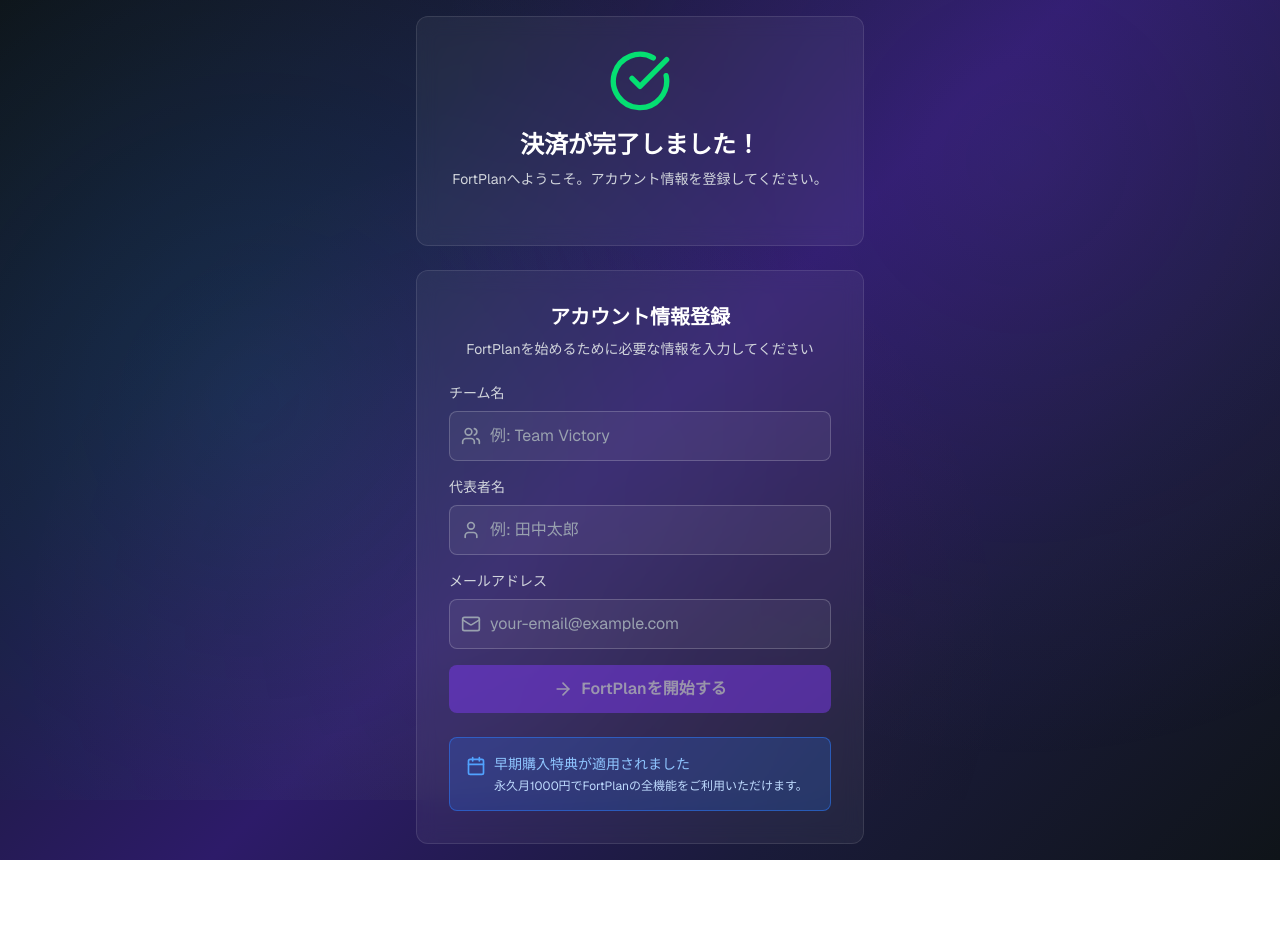
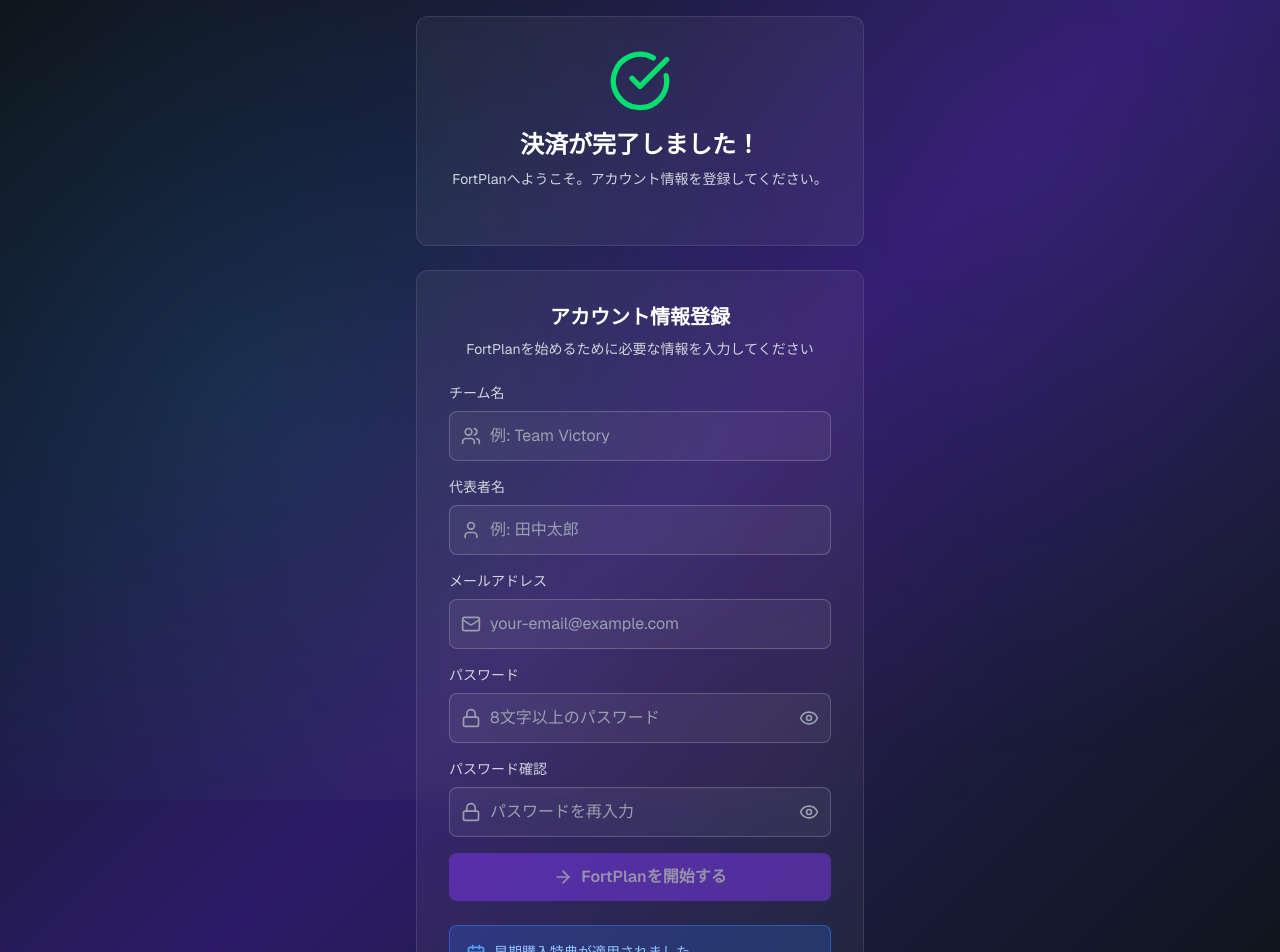
Before and after one commit to gyakuten55/fortplan, a Next.js app: page /success in a window 1280 px wide. Shown: the top 952 px of the page. Before the commit the page ends 860 px from the top, so only its background shows below. Built offline with nearby package versions, Linux system fonts and the light colour scheme.

Commit message:
Feature: Add password setup to success page registration form

```diff
--- a/src/app/success/page.tsx
+++ b/src/app/success/page.tsx
@@ -2,7 +2,7 @@
 
 import { useState, useEffect, Suspense } from 'react';
 import { useRouter, useSearchParams } from 'next/navigation';
-import { CheckCircle, User, Mail, Users, Calendar, ArrowRight } from 'lucide-react';
+import { CheckCircle, User, Mail, Users, Calendar, ArrowRight, Lock, Eye, EyeOff } from 'lucide-react';
 import { userStorage, authStorage } from '@/lib/storage';
 import { User as UserType } from '@/types';
 
@@ -12,9 +12,14 @@
   const [formData, setFormData] = useState({
     teamName: '',
     representativeName: '',
-    email: ''
+    email: '',
+    password: '',
+    confirmPassword: ''
   });
   const [isFormValid, setIsFormValid] = useState(false);
+  const [showPassword, setShowPassword] = useState(false);
+  const [showConfirmPassword, setShowConfirmPassword] = useState(false);
+  const [passwordError, setPasswordError] = useState('');
   const router = useRouter();
   const searchParams = useSearchParams();
 
@@ -24,11 +29,24 @@
   }, [searchParams]);
 
   useEffect(() => {
+    // パスワード検証
+    let passwordValidationError = '';
+
+    if (formData.password && formData.password.length < 8) {
+      passwordValidationError = 'パスワードは8文字以上で入力してください';
+    } else if (formData.password && formData.confirmPassword && formData.password !== formData.confirmPassword) {
+      passwordValidationError = 'パスワードが一致しません';
+    }
+
+    setPasswordError(passwordValidationError);
+
     // フォームバリデーション
     const isValid = formData.teamName.trim() !== '' &&
                    formData.representativeName.trim() !== '' &&
                    formData.email.trim() !== '' &&
-                   /^[^\s@]+@[^\s@]+\.[^\s@]+$/.test(formData.email);
+                   /^[^\s@]+@[^\s@]+\.[^\s@]+$/.test(formData.email) &&
+                   formData.password.length >= 8 &&
+                   formData.password === formData.confirmPassword;
     setIsFormValid(isValid);
   }, [formData]);
 
@@ -56,6 +74,7 @@
         email: formData.email,
         teamName: formData.teamName,
         representativeName: formData.representativeName,
+        password: btoa(formData.password), // Base64エンコードで簡易暗号化
         isPaid: true, // 決済完了済み
         createdAt: new Date().toISOString()
       };
@@ -174,6 +193,65 @@
               </div>
             </div>
 
+            <div>
+              <label htmlFor="password" className="block text-sm font-medium text-gray-300 mb-2">
+                パスワード
+              </label>
+              <div className="relative">
+                <Lock className="absolute left-3 top-1/2 transform -translate-y-1/2 text-gray-400 w-5 h-5" />
+                <input
+                  type={showPassword ? 'text' : 'password'}
+                  id="password"
+                  name="password"
+                  value={formData.password}
+                  onChange={handleInputChange}
+                  className="w-full pl-10 pr-12 py-3 bg-white/5 border border-white/20 rounded-lg text-white placeholder-gray-400 focus:outline-none focus:border-purple-400 focus:ring-1 focus:ring-purple-400 transition-colors"
+                  placeholder="8文字以上のパスワード"
+                  required
+                  minLength={8}
+                />
+                <button
+                  type="button"
+                  onClick={() => setShowPassword(!showPassword)}
+                  className="absolute right-3 top-1/2 transform -translate-y-1/2 text-gray-400 hover:text-gray-300 transition-colors"
+                >
+                  {showPassword ? <EyeOff className="w-5 h-5" /> : <Eye className="w-5 h-5" />}
+                </button>
+              </div>
+              {formData.password && formData.password.length < 8 && (
+                <p className="text-red-400 text-xs mt-1">パスワードは8文字以上で入力してください</p>
+              )}
+            </div>
+
+            <div>
+              <label htmlFor="confirmPassword" className="block text-sm font-medium text-gray-300 mb-2">
+                パスワード確認
+              </label>
+              <div className="relative">
+                <Lock className="absolute left-3 top-1/2 transform -translate-y-1/2 text-gray-400 w-5 h-5" />
+                <input
+                  type={showConfirmPassword ? 'text' : 'password'}
+                  id="confirmPassword"
+                  name="confirmPassword"
+                  value={formData.confirmPassword}
+                  onChange={handleInputChange}
+                  className="w-full pl-10 pr-12 py-3 bg-white/5 border border-white/20 rounded-lg text-white placeholder-gray-400 focus:outline-none focus:border-purple-400 focus:ring-1 focus:ring-purple-400 transition-colors"
+                  placeholder="パスワードを再入力"
+                  required
+                />
+                <button
+                  type="button"
+                  onClick={() => setShowConfirmPassword(!showConfirmPassword)}
+                  className="absolute right-3 top-1/2 transform -translate-y-1/2 text-gray-400 hover:text-gray-300 transition-colors"
+                >
+                  {showConfirmPassword ? <EyeOff className="w-5 h-5" /> : <Eye className="w-5 h-5" />}
+                </button>
+              </div>
+              {passwordError && (
+                <p className="text-red-400 text-xs mt-1">{passwordError}</p>
+              )}
+            </div>
+
             <button
               type="submit"
               disabled={!isFormValid || isLoading}
--- a/src/types/index.ts
+++ b/src/types/index.ts
@@ -4,6 +4,7 @@
   email: string;
   teamName: string;
   representativeName: string;
+  password?: string; // Base64エンコード済みパスワード
   isPaid: boolean;
   createdAt: string;
 }
```
